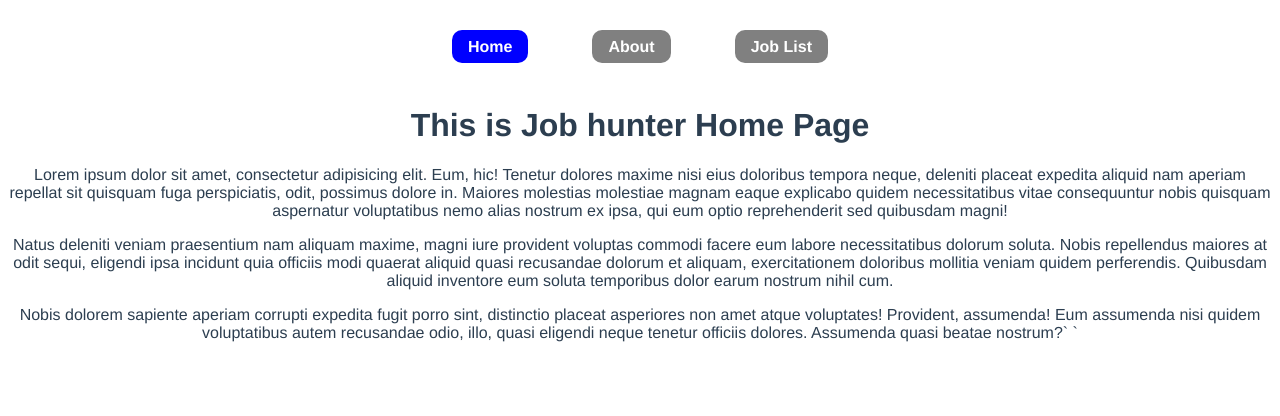
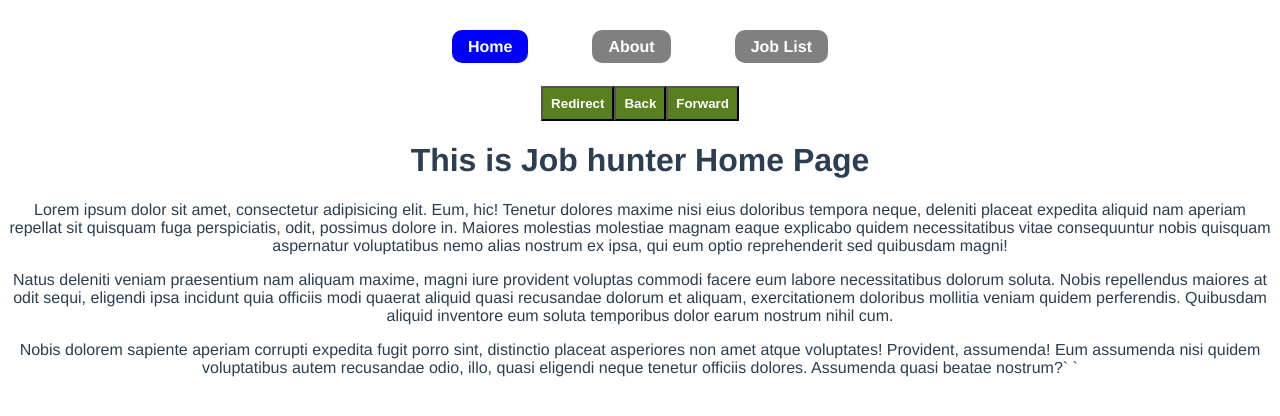
Before and after one commit to kiboma2021/job-hunter-vue, a Vue app: page / in a window 1280 px wide. Shown: the top 416 px of the page. Built offline with nearby package versions, Linux system fonts and the light colour scheme.

Commit message:
Add navigation methods

```diff
--- a/src/App.vue
+++ b/src/App.vue
@@ -4,8 +4,28 @@
     <router-link :to="{ name: 'about' }">About</router-link>
     <router-link :to="{ name: 'job' }">Job List</router-link>
   </nav>
+
+  <button @click="redirectPage">Redirect</button>
+  <button @click="goBack">Back</button>
+  <button @click="goForward">Forward</button>
   <router-view/>
 </template>
+
+<script>
+export default {
+  methods: {
+    goBack() {
+      this.$router.go(-1)
+    },
+    goForward() {
+      this.$router.go(1)
+    },
+    redirectPage() {
+      this.$router.push({ name: 'home'})
+    }
+  }
+}
+</script>
 
 <style>
 #app {
@@ -34,4 +54,12 @@ nav a.router-link-exact-active {
   color: white;
   background: blue;
 }
+
+button {
+  background: rgb(88, 128, 30);
+  color: white;
+  font-weight: bold;
+  margin: 5 rem;
+  padding: 0.5rem;
+}
 </style>
```
